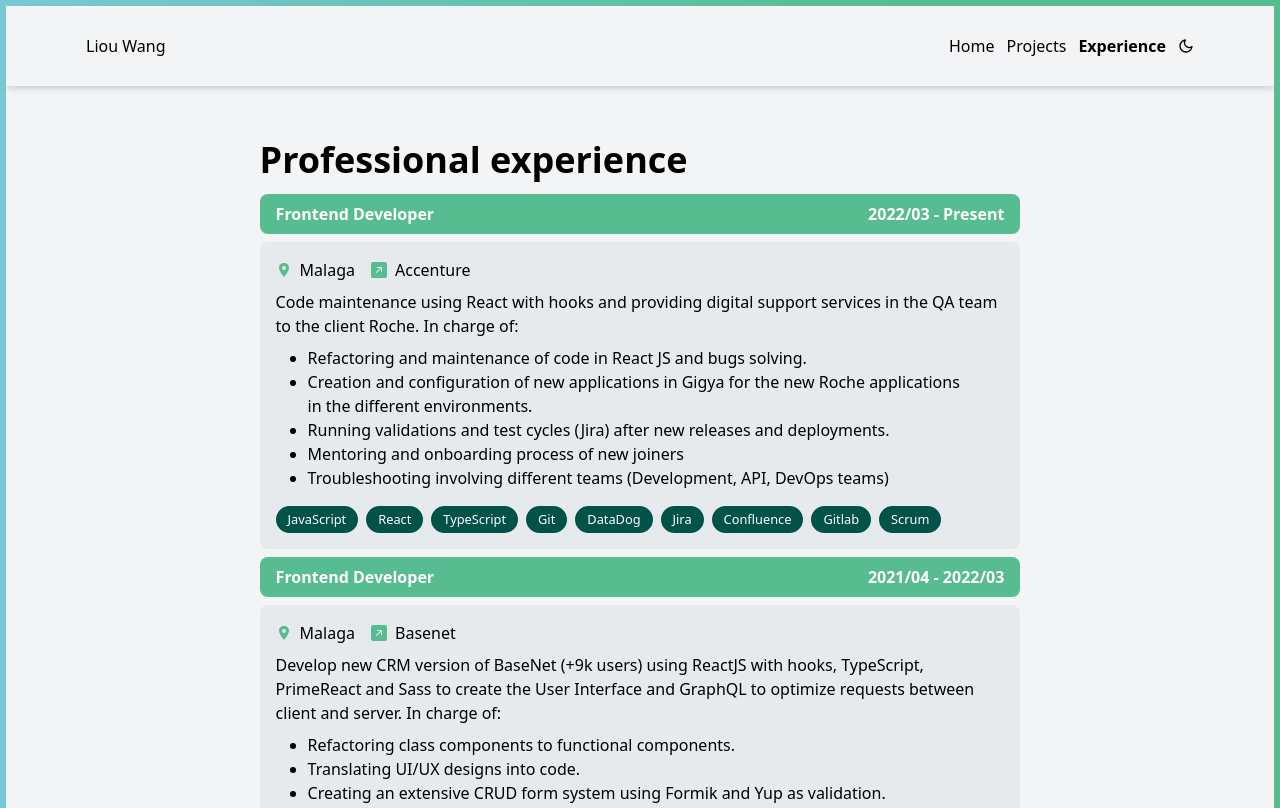
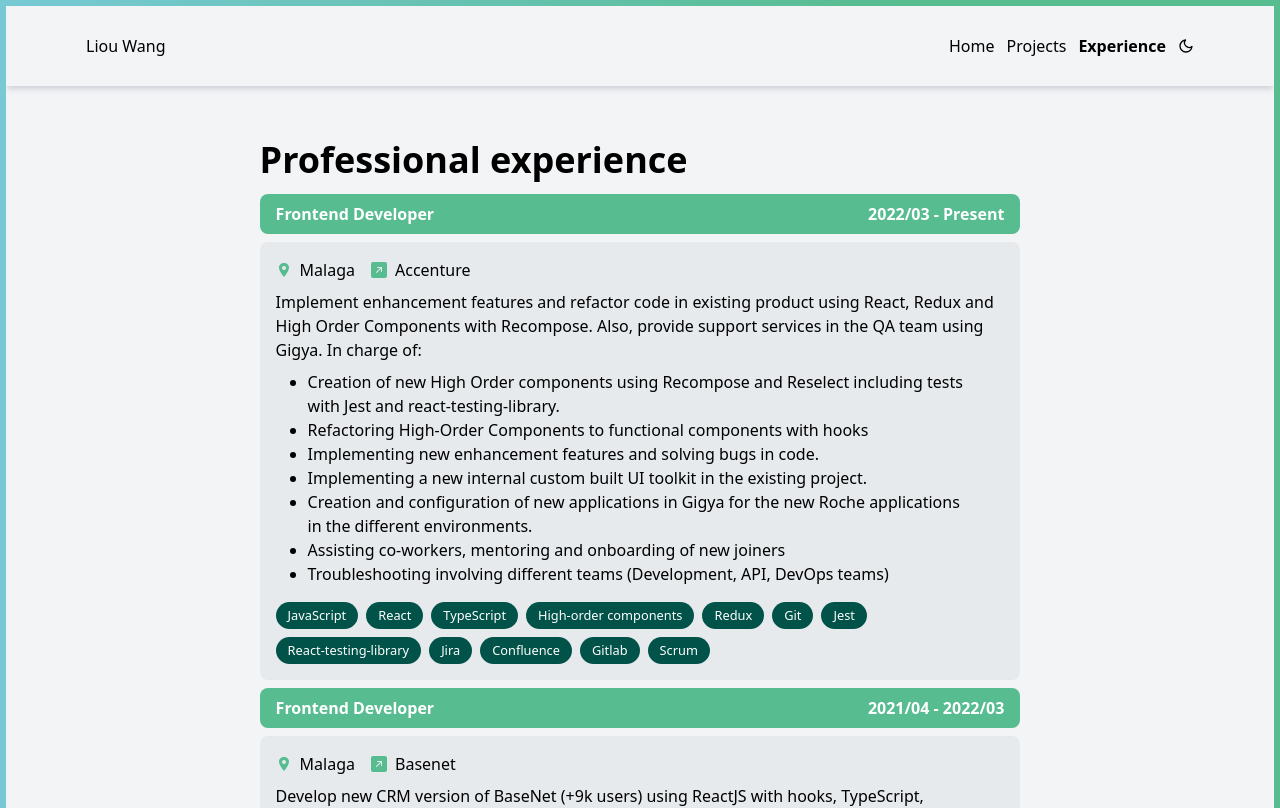
Before and after one commit to Liouch/personal-portfolio, a Next.js app: page /experience in a window 1280 px wide. Shown: the top 808 px of the page. Built offline with nearby package versions, Linux system fonts and the light colour scheme.

Commit message:
Update experience info

```diff
--- a/data/experienceData.ts
+++ b/data/experienceData.ts
@@ -22,12 +22,14 @@
     website: 'https://www.accenture.com/es-es',
     description: {
       summary:
-        'Code maintenance using React with hooks and providing digital support services in the QA team to the client Roche. In charge of:',
+        'Implement enhancement features and refactor code in existing product using React, Redux and High Order Components with Recompose. Also, provide support services in the QA team using Gigya. In charge of: ',
       tasks: [
-        'Refactoring and maintenance of code in React JS and bugs solving.',
+        'Creation of new High Order components using Recompose and Reselect including tests with Jest and react-testing-library.',
+        'Refactoring High-Order Components to functional components with hooks',
+        'Implementing new enhancement features and solving bugs in code.',
+        'Implementing a new internal custom built UI toolkit in the existing project.',
         'Creation and configuration of new applications in Gigya for the new Roche applications in the different environments.',
-        'Running validations and test cycles (Jira) after new releases and deployments.',
-        'Mentoring and onboarding process of new joiners',
+        'Assisting co-workers, mentoring and onboarding of new joiners',
         'Troubleshooting involving different teams (Development, API, DevOps teams)',
       ],
     },
@@ -35,8 +37,11 @@
       'JavaScript',
       'React',
       'TypeScript',
+      'High-order components',
+      'Redux',
       'Git',
-      'DataDog',
+      'Jest',
+      'React-testing-library',
       'Jira',
       'Confluence',
       'Gitlab',
```
